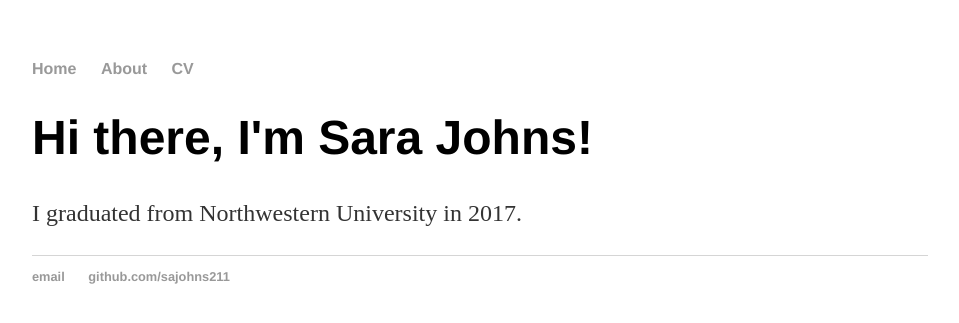
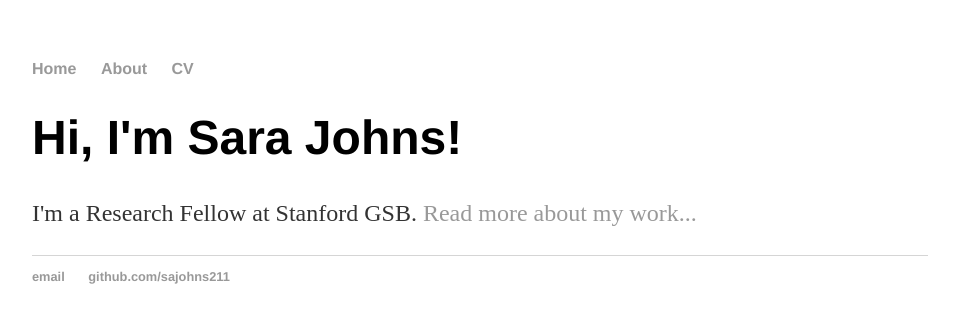
Before and after one commit to sajohns211/sajohns211.github.io, a Jekyll site: the page built from index.html, in a window 1280 px wide. Shown: the top 323 px of the page, without its empty margins (160-1119 px from the left). Built offline with Jekyll 4.4.1, drawn with Linux system fonts in a browser that asks for light colours.

Commit message:
Update index.html
Use default in index

```diff
--- a/index.html
+++ b/index.html
@@ -1,29 +1,8 @@
-<!DOCTYPE html>
-<html>
-	<head>
-		<title>Sara Johns</title>
-				<!-- link to main stylesheet -->
-		<link rel="stylesheet" type="text/css" href="/css/main.css">
-	</head>
-	<body>
-		<nav>
-    		<ul>
-        		<li><a href="/">Home</a></li>
-	        	<li><a href="/about">About</a></li>
-        		<li><a href="/cv">CV</a></li>
-    		</ul>
-		</nav>
-		<div class="container">
-    		<div class="blurb">
-        		<h1>Hi there, I'm Sara Johns!</h1>
-				<p>I graduated from Northwestern University in 2017.</p>
-    		</div><!-- /.blurb -->
-		</div><!-- /.container -->
-		<footer>
-    		<ul>
-        		<li><a href="mailto:sajohns1995@gmail.com">email</a></li>
-        		<li><a href="https://github.com/sajohns211">github.com/sajohns211</a></li>
-			</ul>
-		</footer>
-	</body>
-</html>
+---
+layout: default
+title: Sara Johns
+---
+<div class="blurb">
+	<h1>Hi, I'm Sara Johns!</h1>
+	<p>I'm a Research Fellow at Stanford GSB. <a href="/about">Read more about my work...</a></p>
+</div><!-- /.blurb -->
```
